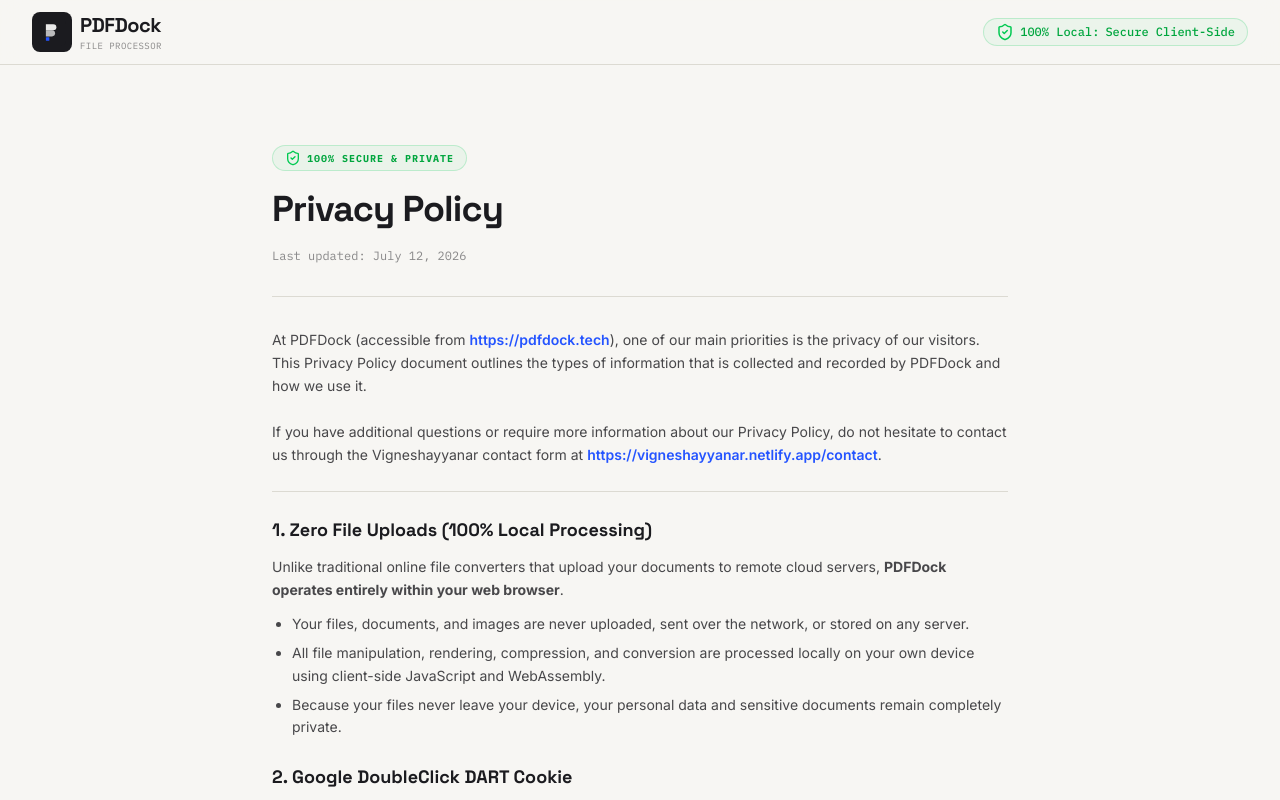
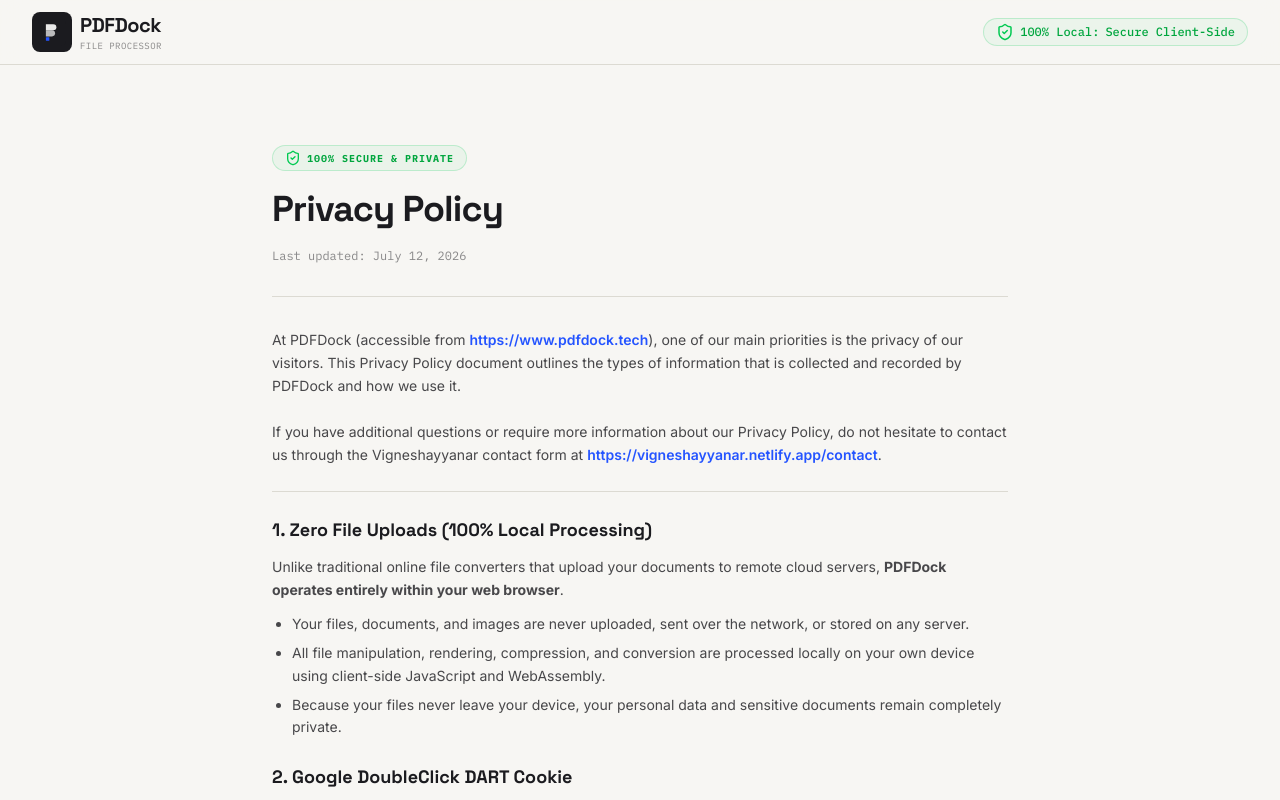
Before and after one commit to MVigneshayyanar/pdfdock, a Next.js app: page /privacy in a window 1280 px wide. Shown: the top 800 px of the page. Built offline with nearby package versions, Linux system fonts and the light colour scheme.

Commit message:
feat: add legal pages, SEO configuration, and initial app routing structure

```diff
--- a/app/layout.tsx
+++ b/app/layout.tsx
@@ -23,7 +23,7 @@
 });
 
 export const metadata: Metadata = {
-  metadataBase: new URL("https://pdfdock.tech"),
+  metadataBase: new URL("https://www.pdfdock.tech"),
   manifest: "/manifest.json",
   title: {
     default: "PDFDock — Free Private PDF & Image Tools Online",
@@ -43,8 +43,8 @@
   alternates: {
     canonical: "/",
     languages: {
-      "x-default": "https://pdfdock.tech",
-      "en": "https://pdfdock.tech",
+      "x-default": "https://www.pdfdock.tech",
+      "en": "https://www.pdfdock.tech",
     }
   },
   icons: {
@@ -58,7 +58,7 @@
   openGraph: {
     title: "PDFDock — Free Private PDF & Image Tools Online",
     description: "Merge, split, compress, protect, watermark, resize, crop, and convert files — 100% private, no upload. Works worldwide.",
-    url: "https://pdfdock.tech",
+    url: "https://www.pdfdock.tech",
     siteName: "PDFDock",
     locale: "en_US",
     type: "website",
--- a/app/page.tsx
+++ b/app/page.tsx
@@ -15,7 +15,7 @@
   openGraph: {
     title: "PDFDock — Free Private PDF & Image Tools Online",
     description: "Merge, split, compress, protect, watermark, resize, crop, and convert files — 100% private, no upload. The best free alternative to iLovePDF and SmallPDF.",
-    url: "https://pdfdock.tech",
+    url: "https://www.pdfdock.tech",
     type: "website",
     images: [{ url: "/og-image.png", width: 1200, height: 630, alt: "PDFDock — Free PDF & Image Tools" }],
   },
@@ -50,36 +50,36 @@
       {/* Structured Data — SoftwareApplication */}
       <JsonLd type="SoftwareApplication" data={{
         name: "PDFDock",
-        url: "https://pdfdock.tech",
+        url: "https://www.pdfdock.tech",
         description: "Free online PDF and image tools. Merge, split, compress, rotate, protect, watermark, resize, crop, and convert files — 100% private, no upload required. The best free alternative to iLovePDF and SmallPDF."
       }} />
 
       {/* Structured Data — WebSite with SearchAction for sitelinks */}
       <JsonLd type="WebSite" data={{
         name: "PDFDock",
-        url: "https://pdfdock.tech",
+        url: "https://www.pdfdock.tech",
         description: "Free private PDF and image tools running 100% in your browser. The most private alternative to iLovePDF, SmallPDF, and Adobe Acrobat online.",
       }} />
 
       {/* Structured Data — Organization for knowledge panel */}
       <JsonLd type="Organization" data={{
         name: "PDFDock",
-        url: "https://pdfdock.tech",
-        logo: "https://pdfdock.tech/apple-touch-icon.png",
+        url: "https://www.pdfdock.tech",
+        logo: "https://www.pdfdock.tech/apple-touch-icon.png",
         description: "PDFDock provides free, private, browser-based PDF and image processing tools that work on any device worldwide. The most private alternative to iLovePDF, SmallPDF, and Adobe Acrobat.",
         sameAs: [],  // Add social profile URLs when available: Twitter, GitHub, LinkedIn
       }} />
 
       {/* Structured Data — Breadcrumb */}
       <JsonLd type="Breadcrumb" data={{
-        items: [{ name: "Home", url: "https://pdfdock.tech" }]
+        items: [{ name: "Home", url: "https://www.pdfdock.tech" }]
       }} />
 
       {/* Structured Data — ItemList for sitelinks */}
       <JsonLd type="ItemList" data={{
         items: ALL_TOOLS_SEO.map((tool, index) => ({
           name: tool.name,
-          url: `https://pdfdock.tech/tools/${tool.slug}/`,
+          url: `https://www.pdfdock.tech/tools/${tool.slug}/`,
           description: tool.desc,
           position: index + 1,
         }))
--- a/app/privacy/page.tsx
+++ b/app/privacy/page.tsx
@@ -30,7 +30,7 @@
       {/* Body Copy */}
       <div className="font-sans text-xs sm:text-sm text-ink/80 leading-relaxed space-y-6">
         <p>
-          At PDFDock (accessible from <Link href="/" className="text-brand font-semibold hover:underline">https://pdfdock.tech</Link>), one of our main priorities is the privacy of our visitors. This Privacy Policy document outlines the types of information that is collected and recorded by PDFDock and how we use it.
+          At PDFDock (accessible from <Link href="/" className="text-brand font-semibold hover:underline">https://www.pdfdock.tech</Link>), one of our main priorities is the privacy of our visitors. This Privacy Policy document outlines the types of information that is collected and recorded by PDFDock and how we use it.
         </p>
         <p>
           If you have additional questions or require more information about our Privacy Policy, do not hesitate to contact us through the Vigneshayyanar contact form at <a href="https://vigneshayyanar.netlify.app/contact" target="_blank" rel="noopener noreferrer" className="text-brand font-semibold hover:underline">https://vigneshayyanar.netlify.app/contact</a>.
@@ -53,7 +53,7 @@
         <section className="space-y-3">
           <h2 className="font-display text-lg font-bold text-ink">2. Google DoubleClick DART Cookie</h2>
           <p>
-            Google is one of the third-party vendors on our site. It also uses cookies, known as DART cookies, to serve ads to our site visitors based upon their visit to <code>https://pdfdock.tech</code> and other sites on the internet.
+            Google is one of the third-party vendors on our site. It also uses cookies, known as DART cookies, to serve ads to our site visitors based upon their visit to <code>https://www.pdfdock.tech</code> and other sites on the internet.
           </p>
           <p>
             However, visitors may choose to decline the use of DART cookies by visiting the Google ad and content network Privacy Policy at the following URL – <a href="https://policies.google.com/technologies/ads" target="_blank" rel="noopener noreferrer" className="text-brand hover:underline font-semibold">https://policies.google.com/technologies/ads</a>.
--- a/app/robots.ts
+++ b/app/robots.ts
@@ -11,7 +11,7 @@
         disallow: ["/_next/", "/api/"],
       },
     ],
-    sitemap: "https://pdfdock.tech/sitemap.xml",
-    host: "https://pdfdock.tech",
+    sitemap: "https://www.pdfdock.tech/sitemap.xml",
+    host: "https://www.pdfdock.tech",
   };
 }
--- a/app/sitemap.ts
+++ b/app/sitemap.ts
@@ -3,7 +3,7 @@
 export const dynamic = "force-static";
 
 export default function sitemap(): MetadataRoute.Sitemap {
-  const baseUrl = "https://pdfdock.tech";
+  const baseUrl = "https://www.pdfdock.tech";
 
   // High-traffic tools get higher priority for search engine crawl budget
   const highPriority = [
--- a/app/terms/page.tsx
+++ b/app/terms/page.tsx
@@ -30,7 +30,7 @@
       {/* Body Copy */}
       <div className="font-sans text-xs sm:text-sm text-ink/80 leading-relaxed space-y-6">
         <p>
-          Welcome to PDFDock! These Terms of Service ("Terms") govern your use of our website located at <Link href="/" className="text-brand font-semibold hover:underline">https://pdfdock.tech</Link> (the "Service"), operated by PDFDock.
+          Welcome to PDFDock! These Terms of Service ("Terms") govern your use of our website located at <Link href="/" className="text-brand font-semibold hover:underline">https://www.pdfdock.tech</Link> (the "Service"), operated by PDFDock.
         </p>
         <p>
           By accessing or using our Service, you agree to be bound by these Terms. If you disagree with any part of the terms, you may not access the Service.
--- a/app/tools/[tool-slug]/page.tsx
+++ b/app/tools/[tool-slug]/page.tsx
@@ -53,7 +53,7 @@
     openGraph: {
       title: seo.title,
       description: seo.description,
-      url: `https://pdfdock.tech/tools/${slug}/`,
+      url: `https://www.pdfdock.tech/tools/${slug}/`,
       type: "website",
       images: [{ url: "/og-image.png", width: 1200, height: 630, alt: seo.h1 }],
     },
@@ -77,8 +77,8 @@
 
   const breadcrumbs = {
     items: [
-      { name: "Home", url: "https://pdfdock.tech" },
-      { name: seo.h1, url: `https://pdfdock.tech/tools/${slug}/` }
+      { name: "Home", url: "https://www.pdfdock.tech" },
+      { name: seo.h1, url: `https://www.pdfdock.tech/tools/${slug}/` }
     ]
   };
 
@@ -90,9 +90,9 @@
 
   const webPageData = {
     name: seo.h1,
-    url: `https://pdfdock.tech/tools/${slug}/`,
+    url: `https://www.pdfdock.tech/tools/${slug}/`,
     description: seo.description,
-    isPartOf: "https://pdfdock.tech"
+    isPartOf: "https://www.pdfdock.tech"
   };
 
   return (
```
